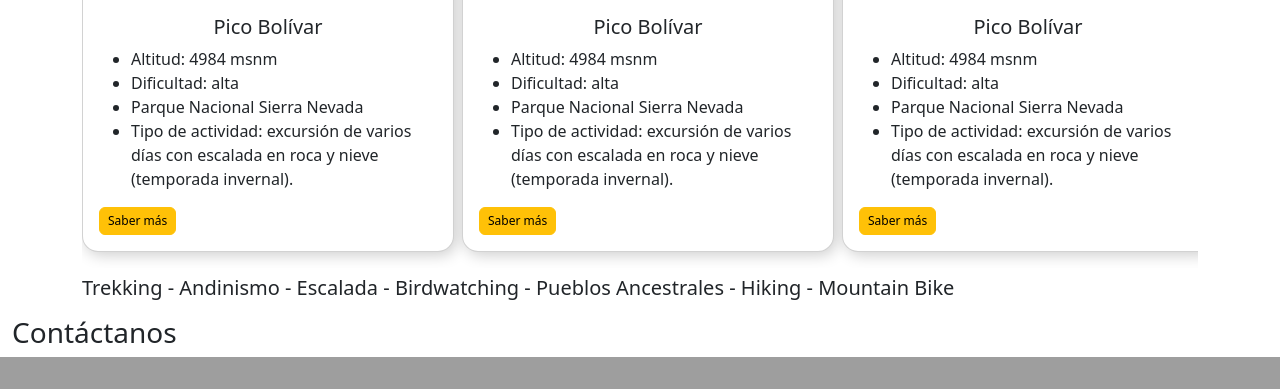
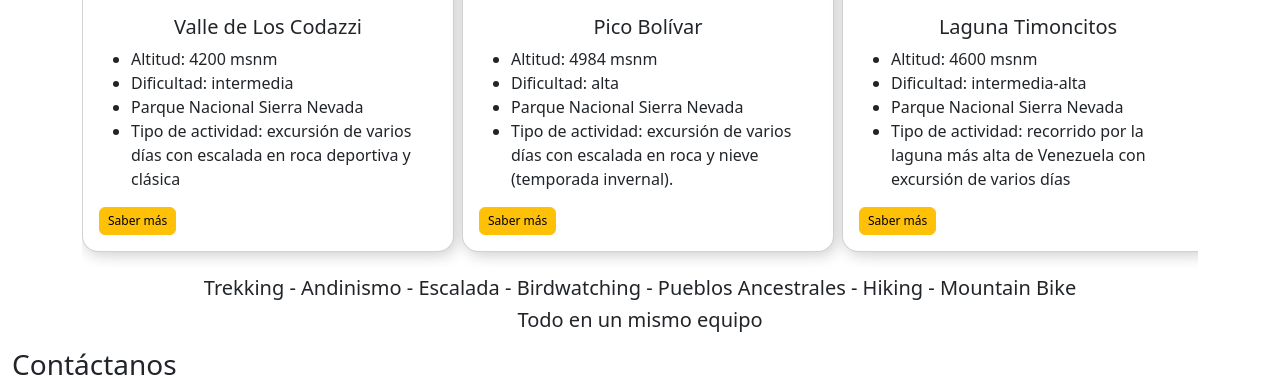
Before and after one commit to leomed512/ugam-web, a PHP site: page / in a window 1280 px wide. Shown: the part 4554-4943 px from the top of the page. Before the commit the page ends 4911 px from the top, so only its background shows below. Run offline with PHP 8.4, Linux system fonts and the light colour scheme; style sheets or scripts are compiled from the project's sources.

Commit message:
carousel images are completely responsive, generic brief description in expedition cards

```diff
--- a/index.html
+++ b/index.html
@@ -70,7 +70,7 @@
     <!--/ section two -->
 
     <!-- about us card section -->
-    <section class="aboutUsCards">
+    <section class="aboutUsCards" id="aboutus">
       <div class="grey-div-up"></div>
       <div class="container pt-2 pb-3">
         <div class="row">
@@ -85,7 +85,10 @@
               <figure class="card-icon-container">
                 <img src="https://res.cloudinary.com/arawato666/image/upload/v1659288281/UGAM/icons/iniciosldpi_q7z34c.png" alt="icon" class="card-icon">
               </figure>
-              <img src="https://res.cloudinary.com/arawato666/image/upload/v1659287878/UGAM/xample1_qfo542.png" class="card-img-top rounded" alt="UGAM Unión de Guías de Aventura y Montaña">
+              <figure class="imageUs">
+                <img src="https://res.cloudinary.com/arawato666/image/upload/v1659464945/UGAM/rodeo_fscndn.png" class="card-img-top rounded" alt="UGAM Unión de Guías de Aventura y Montaña">
+              </figure>
+
               <div class="card-body">
                 <h5 class="text-center">
                   Nuestros comienzos
@@ -103,7 +106,9 @@
               <figure class="card-icon-container">
                 <img src="https://res.cloudinary.com/arawato666/image/upload/v1659288280/UGAM/icons/novedadesldpi_syzo09.png" alt="icon" class="card-icon">
               </figure>
-              <img src="https://res.cloudinary.com/arawato666/image/upload/v1659287878/UGAM/xample3_dsfsbx.png" class="card-img-top rounded" alt="UGAM Unión de Guías de Aventura y Montaña">
+              <figure class="imageUs">
+                <img src="https://res.cloudinary.com/arawato666/image/upload/v1659287878/UGAM/xample3_dsfsbx.png" class="card-img-top rounded" alt="UGAM Unión de Guías de Aventura y Montaña">
+              </figure>
               <div class="card-body">
                 <h5 class="text-center">
                   Guías UGAM
@@ -121,7 +126,10 @@
               <figure class="card-icon-container">
                 <img src="https://res.cloudinary.com/arawato666/image/upload/v1659288281/UGAM/icons/manejo_de_cuerdasldpi_ej1vu4.png" alt="icon" class="card-icon">
               </figure>
-              <img src="https://res.cloudinary.com/arawato666/image/upload/v1659287878/UGAM/xample2_ffgikw.png" class="card-img-top rounded" alt="UGAM Unión de Guías de Aventura y Montaña">
+              <figure class="imageUs">
+                 <img src="https://res.cloudinary.com/arawato666/image/upload/v1659287878/UGAM/xample2_ffgikw.png" class="card-img-top rounded" alt="UGAM Unión de Guías de Aventura y Montaña">
+              </figure>
+
               <div class="card-body">
                 <h5 class="text-center">
                   Novedades
@@ -225,13 +233,13 @@
                       <img class="img-fluid" alt="100%x280" src="https://res.cloudinary.com/arawato666/image/upload/v1659287878/UGAM/xample2_ffgikw.png">
                       <div class="card-body">
                         <h5 class="text-center">
-                          Pico Bolívar
+                          Valle de Los Codazzi
                         </h5 class="text-center">
                         <ul class="card-text ">
-                          <li>Altitud: 4984 msnm</li>
-                          <li>Dificultad: alta</li>
+                          <li>Altitud: 4200 msnm</li>
+                          <li>Dificultad: intermedia</li>
                           <li>Parque Nacional Sierra Nevada</li>
-                          <li>Tipo de actividad: excursión de varios días con escalada en roca y nieve (temporada invernal).</li>
+                          <li>Tipo de actividad: excursión de varios días con escalada en roca deportiva y clásica</li>
                         </ul>
                         <a href="#" class="btn btn-warning" style="--bs-btn-padding-y: .25rem; --bs-btn-padding-x: .5rem; --bs-btn-font-size: .75rem;">
                           Saber más
@@ -266,16 +274,16 @@
                 <div class="carousel-item expedition-item">
                   <div class="col-md-6 col-lg-4 mb-3 me-md-2">
                     <div class="card card-expedition rounded rounded-4">
-                      <img class="img-fluid" alt="100%x280" src="https://res.cloudinary.com/arawato666/image/upload/v1659287878/UGAM/xample2_ffgikw.png">
+                      <img class="img-fluid" alt="100%x280" src="https://res.cloudinary.com/arawato666/image/upload/v1659452545/UGAM/timoncitos_dxcr1v.png">
                       <div class="card-body">
                         <h5 class="text-center">
-                          Pico Bolívar
+                          Laguna Timoncitos
                         </h5 class="text-center">
                         <ul class="card-text ">
-                          <li>Altitud: 4984 msnm</li>
-                          <li>Dificultad: alta</li>
+                          <li>Altitud: 4600 msnm</li>
+                          <li>Dificultad: intermedia-alta</li>
                           <li>Parque Nacional Sierra Nevada</li>
-                          <li>Tipo de actividad: excursión de varios días con escalada en roca y nieve (temporada invernal).</li>
+                          <li>Tipo de actividad: recorrido por la laguna más alta de Venezuela con excursión de varios días</li>
                         </ul>
                         <a href="#" class="btn btn-warning" style="--bs-btn-padding-y: .25rem; --bs-btn-padding-x: .5rem; --bs-btn-font-size: .75rem;">
                           Saber más
@@ -288,16 +296,16 @@
                 <div class="carousel-item expedition-item">
                   <div class="col-md-6 col-lg-4 mb-3 me-md-2">
                     <div class="card card-expedition rounded rounded-4">
-                      <img class="img-fluid" alt="100%x280" src="https://res.cloudinary.com/arawato666/image/upload/v1659287878/UGAM/xample2_ffgikw.png">
+                      <img class="img-fluid" alt="100%x280" src="https://res.cloudinary.com/arawato666/image/upload/v1659319980/UGAM/fondo_c3fw6r.png">
                       <div class="card-body">
                         <h5 class="text-center">
-                          Pico Bolívar
+                          Pico La Concha
                         </h5 class="text-center">
                         <ul class="card-text ">
-                          <li>Altitud: 4984 msnm</li>
-                          <li>Dificultad: alta</li>
+                          <li>Altitud: 4922 msnm</li>
+                          <li>Dificultad: alta inferior</li>
                           <li>Parque Nacional Sierra Nevada</li>
-                          <li>Tipo de actividad: excursión de varios días con escalada en roca y nieve (temporada invernal).</li>
+                          <li>Tipo de actividad: tercer pico más alto del país, excursión de varios días con escalada en roca y nieve</li>
                         </ul>
                         <a href="#" class="btn btn-warning" style="--bs-btn-padding-y: .25rem; --bs-btn-padding-x: .5rem; --bs-btn-font-size: .75rem;">
                           Saber más
@@ -310,16 +318,16 @@
                 <div class="carousel-item expedition-item">
                   <div class="col-md-6 col-lg-4 mb-3 me-md-2">
                     <div class="card card-expedition rounded rounded-4">
-                      <img class="img-fluid" alt="100%x280" src="https://res.cloudinary.com/arawato666/image/upload/v1659287878/UGAM/xample2_ffgikw.png">
+                      <img class="img-fluid" alt="100%x280" src="https://res.cloudinary.com/arawato666/image/upload/v1659409729/UGAM/car3_plmnbb.jpg">
                       <div class="card-body">
                         <h5 class="text-center">
-                          Pico Bolívar
+                          Picacho El Carmen
                         </h5 class="text-center">
                         <ul class="card-text ">
-                          <li>Altitud: 4984 msnm</li>
-                          <li>Dificultad: alta</li>
+                          <li>Altitud: 4800 msnm</li>
+                          <li>Dificultad: Intermedia-alta</li>
                           <li>Parque Nacional Sierra Nevada</li>
-                          <li>Tipo de actividad: excursión de varios días con escalada en roca y nieve (temporada invernal).</li>
+                          <li>Tipo de actividad: excursión enfocada en escalada clásica por cumbres míticas por mucho tiempo sin ser exploradas</li>
                         </ul>
                         <a href="#" class="btn btn-warning" style="--bs-btn-padding-y: .25rem; --bs-btn-padding-x: .5rem; --bs-btn-font-size: .75rem;">
                           Saber más
@@ -332,16 +340,16 @@
                 <div class="carousel-item expedition-item">
                   <div class="col-md-6 col-lg-4 mb-3 me-md-2">
                     <div class="card card-expedition rounded rounded-4">
-                      <img class="img-fluid" alt="100%x280" src="https://res.cloudinary.com/arawato666/image/upload/v1659287878/UGAM/xample2_ffgikw.png">
+                      <img class="img-fluid" alt="100%x280" src="https://res.cloudinary.com/arawato666/image/upload/v1659320203/UGAM/humboldt_xgieaa.jpg">
                       <div class="card-body">
                         <h5 class="text-center">
-                          Pico Bolívar
+                          Pico Humboldt
                         </h5 class="text-center">
                         <ul class="card-text ">
-                          <li>Altitud: 4984 msnm</li>
-                          <li>Dificultad: alta</li>
+                          <li>Altitud: 4920msnm</li>
+                          <li>Dificultad: alta-inferior</li>
                           <li>Parque Nacional Sierra Nevada</li>
-                          <li>Tipo de actividad: excursión de varios días con escalada en roca y nieve (temporada invernal).</li>
+                          <li>Tipo de actividad: viaje al segundo pico más alto del país y el último glaciar. Acampada de varios días con escalada sencilla</li>
                         </ul>
                         <a href="#" class="btn btn-warning" style="--bs-btn-padding-y: .25rem; --bs-btn-padding-x: .5rem; --bs-btn-font-size: .75rem;">
                           Saber más
@@ -360,7 +368,8 @@
             </a>
         </div>
     </div>
-    <h5 class="mt-2 fw-light">Trekking - Andinismo - Escalada - Birdwatching - Pueblos Ancestrales - Hiking - Mountain Bike</h5>
+    <h5 class="mt-2 fw-light text-center">Trekking - Andinismo - Escalada - Birdwatching - Pueblos Ancestrales - Hiking - Mountain Bike</h5>
+    <h5 class="text-center">Todo en un mismo equipo</h5>
 </div>
          <!-- / expeditions -->
 
--- a/styles/components/_sectionThree-aboutUsCards.scss
+++ b/styles/components/_sectionThree-aboutUsCards.scss
@@ -26,3 +26,11 @@
         filter: drop-shadow(1px 1px 5px $dark);
     }
 }
+
+///// responsive card image!!!!!!
+#aboutus .imageUs img {
+    object-fit: cover;
+    object-position: center;
+    height: 40vh;
+    overflow: hidden;
+}
--- a/styles/styles.css
+++ b/styles/styles.css
@@ -118,6 +118,15 @@ body {
           filter: drop-shadow(1px 1px 5px #4D4D4D);
 }
 
+#aboutus .imageUs img {
+  -o-object-fit: cover;
+     object-fit: cover;
+  -o-object-position: center;
+     object-position: center;
+  height: 40vh;
+  overflow: hidden;
+}
+
 .galleryOne {
   position: relative;
 }
```
